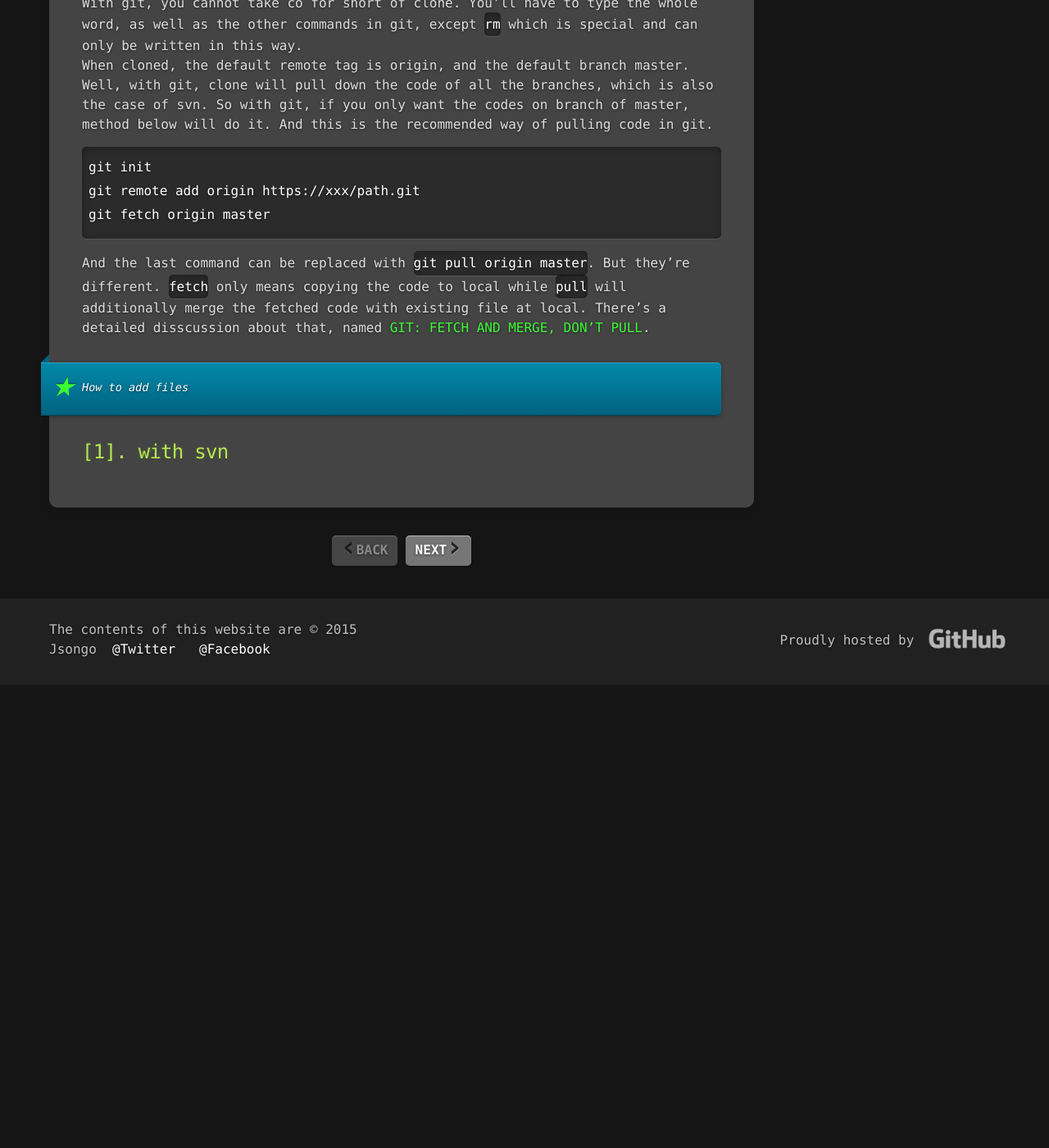
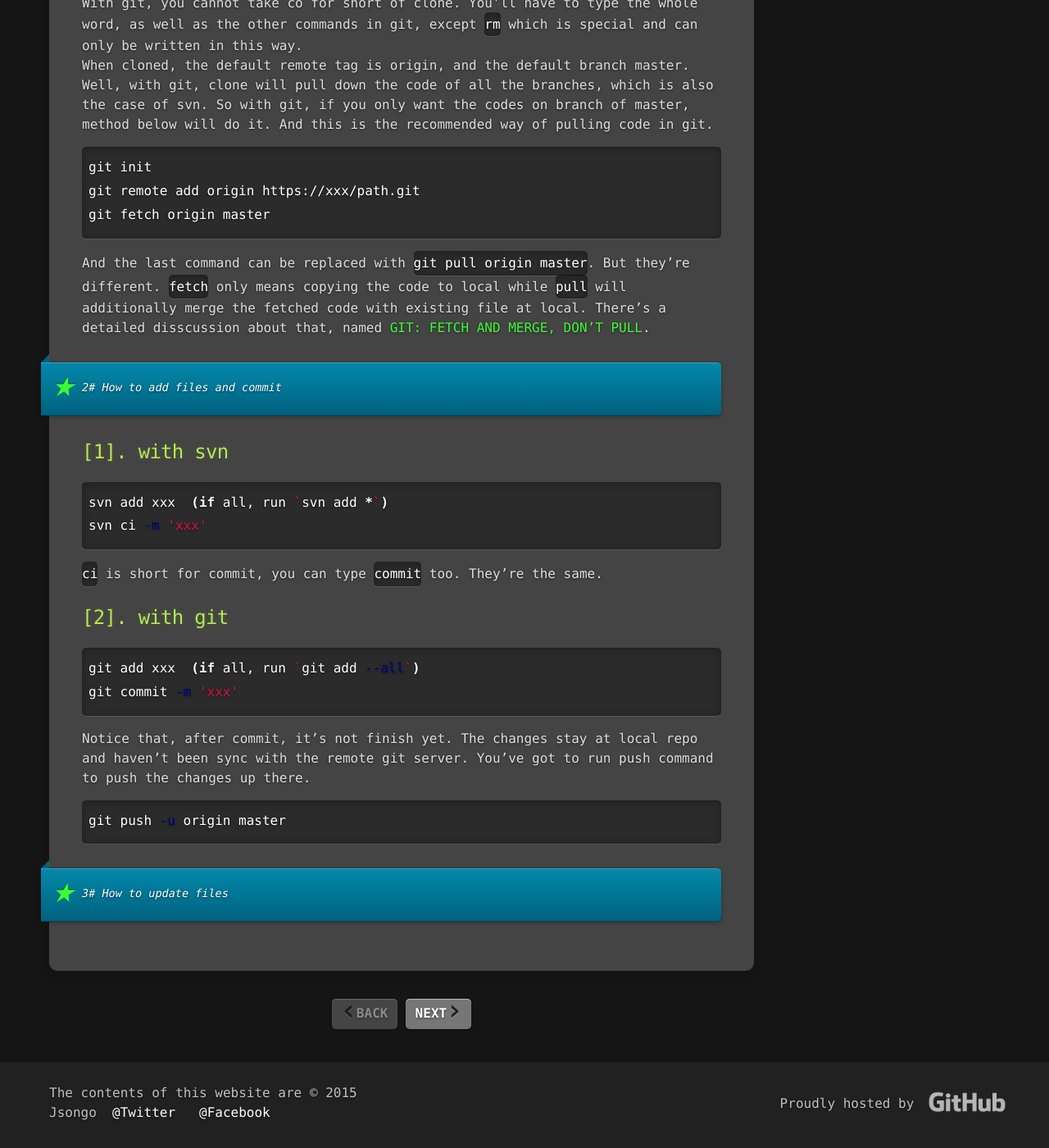
Before and after one commit to jsongo/jsongo.github.io, a Jekyll site: the page built from _posts/2015-06-22-svn-git-summary.markdown, in a window 1280 px wide and 1400 px high, scrolled down 1873 px. Shown: the whole window at 82% size. Built offline with Jekyll 4.4.1, drawn with Linux system fonts in a browser that asks for light colours; comment, search, counter and statistics services are not loaded; before the commit the page ends 2708 px from its top, so only the background shows below that; some of the changed text lies outside the part shown.

Commit message:
Update 2015-06-22-svn-git-summary.markdown

```diff
--- a/_posts/2015-06-22-svn-git-summary.markdown
+++ b/_posts/2015-06-22-svn-git-summary.markdown
@@ -15,7 +15,7 @@ I've been using svn for the past three years and git for several months, which a
 
 &nbsp;&nbsp;So now let's begin. And this is the catalogue:
 [1. How to pull files](#sec1)
-[2. How to add files](#sec2)
+[2. How to add files and commit](#sec2)
 [3. How to update files](#sec3)
 [4. How to delete files](#sec4)
 [5. How to check info](#sec5)
@@ -68,6 +68,23 @@ And the last command can be replaced with `git pull origin master`. But they're
 
 <a id="sec2"></a>
 
-> How to add files
+> 2# How to add files and commit
 
 ## [1]. with svn
+{% highlight bash %}
+svn add xxx  (if all, run `svn add *`)
+svn ci -m 'xxx'
+{% endhighlight %}
+`ci` is short for commit, you can type `commit` too. They're the same.
+
+## [2]. with git
+{% highlight bash %}
+git add xxx  (if all, run `git add --all`)
+git commit -m 'xxx'
+{% endhighlight %}
+Notice that, after commit, it's not finish yet. The changes stay at local repo and haven't been sync with the remote git server.  You've got to run push command to push the changes up there.
+{% highlight bash %}
+git push -u origin master
+{% endhighlight %}
+
+> 3# How to update files
```
Also changed, not shown: other parts of _posts/2015-06-22-svn-git-summary.markdown (+1 -1 lines).
